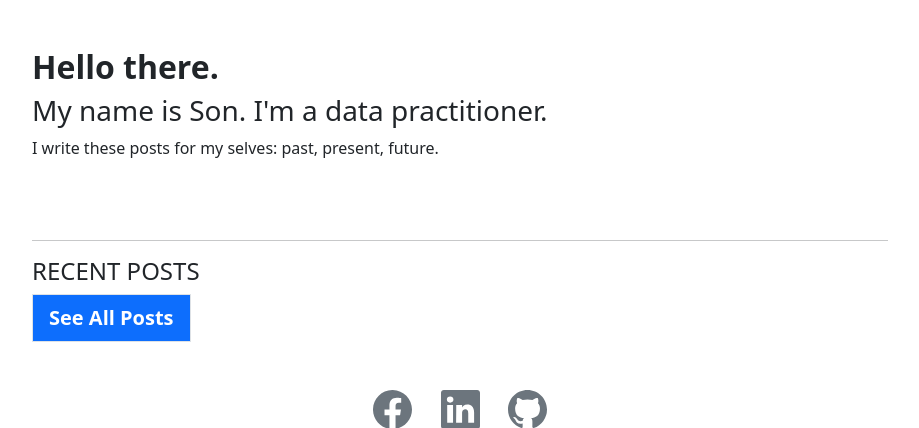
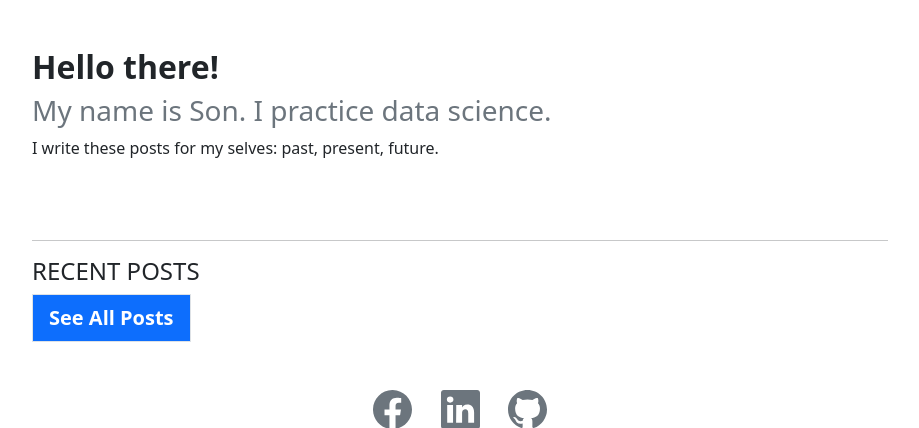
Before and after one commit to giangson19/blog_website, a Django app: page / in a window 1280 px wide. Shown: the part 74-502 px from the top of the page, without its empty margins (180-1099 px from the left). Run offline with Django 4.2, Linux system fonts and the light colour scheme; data that the repository does not hold is empty; parts of the project's set-up code (start-up, migrations or seed data) failed here and were passed over; some libraries are stand-ins or nearby versions.

Commit message:
change subtitle on homepage

```diff
--- a/blog/templates/blog/index.html
+++ b/blog/templates/blog/index.html
@@ -12,8 +12,8 @@
             {% comment %} <div class="col-md-6 d-md-flex align-items-md-center"> {% endcomment %}
                 {% comment %} <div style="max-width: 350px;"> {% endcomment %}
                 <div>
-                    <h2 class="text-nowrap fw-bold"> Hello there. </h2>
-                    <h3> My name is Son. I'm a data practitioner.</h3>
+                    <h2 class="text-nowrap fw-bold"> Hello there! </h2>
+                    <h3> <a href="{% url 'about' %}" class="link-secondary" style="color: rgb(107, 107, 107); text-decoration: none;"> My name is Son. I practice data science.</a></h3>
                     <p>  I write these posts for my selves: past, present, future.</p>
                 </div>
             {% comment %} </div> {% endcomment %}
```
